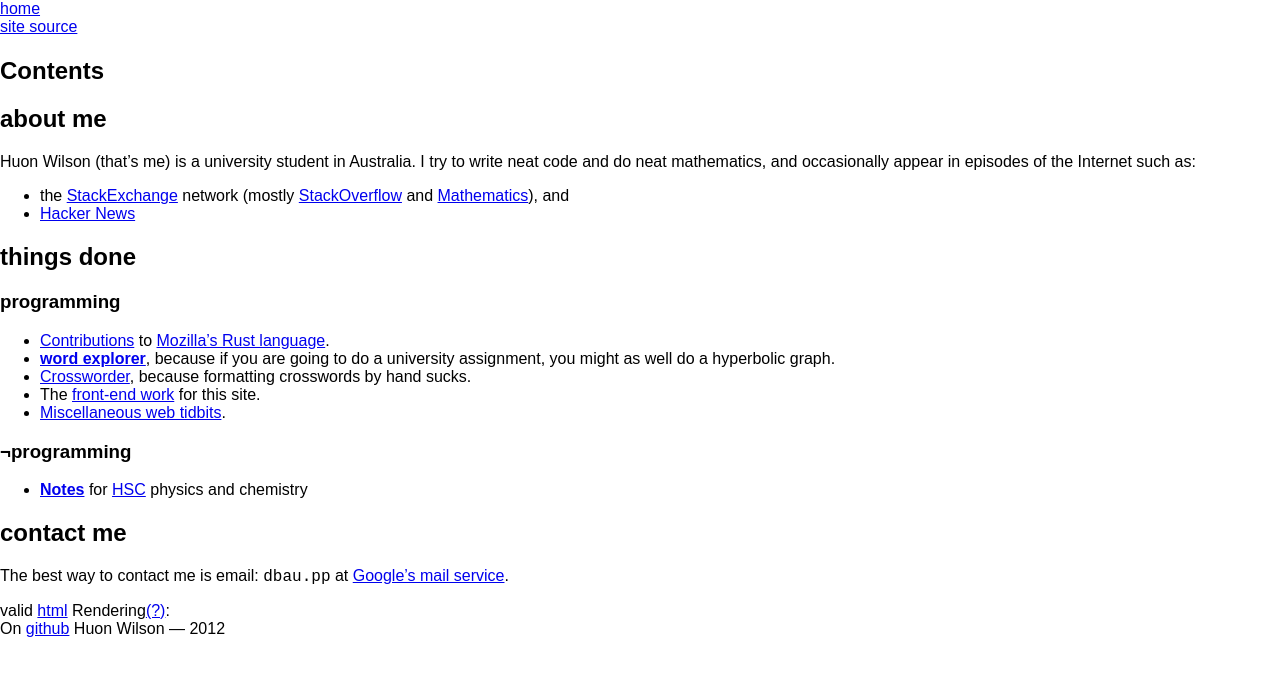
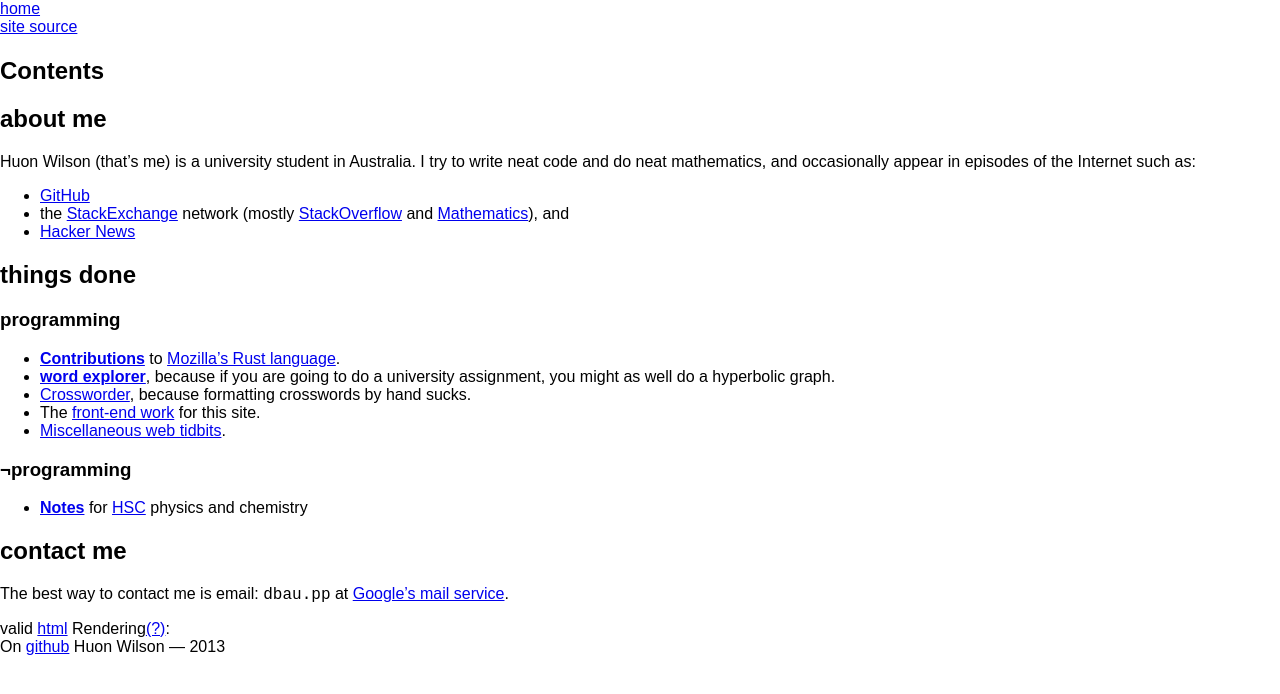
Before and after one commit to huonw/huonw.github.io, a Jekyll site: the page built from index.md, in a window 1280 px wide. Shown: the top 694 px of the page. Built offline with Jekyll 4.4.1, drawn with Linux system fonts in a browser that asks for light colours; comment, search, counter and statistics services are not loaded.

Commit message:
links and so on

```diff
--- a/_layouts/default.html
+++ b/_layouts/default.html
@@ -58,7 +58,7 @@ use_default: true
       </div>
       <div class="right">
 	  <span class='no-print'>On <a href="https://github.com/huonw">github</a></span>
-	  <span>Huon Wilson &mdash; <span class="date">2012</span></span>
+	  <span>Huon Wilson &mdash; <span class="date">2013</span></span>
       </div>
     </div>
   </div>
--- a/index.md
+++ b/index.md
@@ -8,27 +8,38 @@ google_meta: true
 
 ## about me
 
-Huon Wilson (that's me) is a university student in Australia. I try to write neat code and do neat mathematics, and occasionally appear in episodes of the Internet such as:
+Huon Wilson (that's me) is a university student in Australia. I try to
+write neat code and do neat mathematics, and occasionally appear in
+episodes of the Internet such as:
 
-- the [StackExchange](http://stackexchange.com/users/1308075/dbaupp) network (mostly [StackOverflow](http://stackoverflow.com/users/1256624/dbaupp) and [Mathematics](http://math.stackexchange.com/users/26567/dbaupp)), and
+- [GitHub](https://github.com/huonw)
+- the [StackExchange](http://stackexchange.com/users/1308075/dbaupp)
+  network (mostly
+  [StackOverflow](http://stackoverflow.com/users/1256624/dbaupp) and
+  [Mathematics](http://math.stackexchange.com/users/26567/dbaupp)),
+  and
 - [Hacker News](https://news.ycombinator.com/user?id=dbaupp)
-
 
 ## things done
 
 ### programming
-- [Contributions](https://github.com/mozilla/rust/commits/incoming?author=huonw) to
-  [Mozilla's Rust language](https://github.com/mozilla/rust).
-- **[word explorer](http://www.ug.it.usyd.edu.au/~hwil7821/assignment3/form.html)**, because if you are
-  going to do a university assignment, you might as well do a hyperbolic graph.
-- [Crossworder](https://github.com/huonw/crossworder), because formatting crosswords by hand sucks.
-- The [front-end work](https://github.com/huonw/huonw.github.com) for this site.
+- **[Contributions](https://github.com/mozilla/rust/commits/incoming?author=huonw)**
+  to [Mozilla's Rust language](https://github.com/mozilla/rust).
+- **[word explorer](http://www.ug.it.usyd.edu.au/~hwil7821/assignment3/form.html)**,
+  because if you are going to do a university assignment, you might as
+  well do a hyperbolic graph.
+- [Crossworder](https://github.com/huonw/crossworder), because
+  formatting crosswords by hand sucks.
+- The [front-end work](https://github.com/huonw/huonw.github.io) for this site.
 - [Miscellaneous web tidbits](http://www.ug.it.usyd.edu.au/~hwil7821/).
 
 ### &not;programming
 {:title="not programming"}
-- **[Notes](notes.html)** for [HSC](https://en.wikipedia.org/wiki/Higher_School_Certificate_%28New_South_Wales%29) physics and chemistry
+- **[Notes](notes.html)** for
+    [HSC](https://en.wikipedia.org/wiki/Higher_School_Certificate_%28New_South_Wales%29)
+    physics and chemistry
 
 ## contact me
 
-The best way to contact me is email: `d``b``a``u``.``p``p` at [Google's mail service](http://gmail.com).
+The best way to contact me is email: `d``b``a``u``.``p``p` at
+[Google's mail service](http://gmail.com).
```
